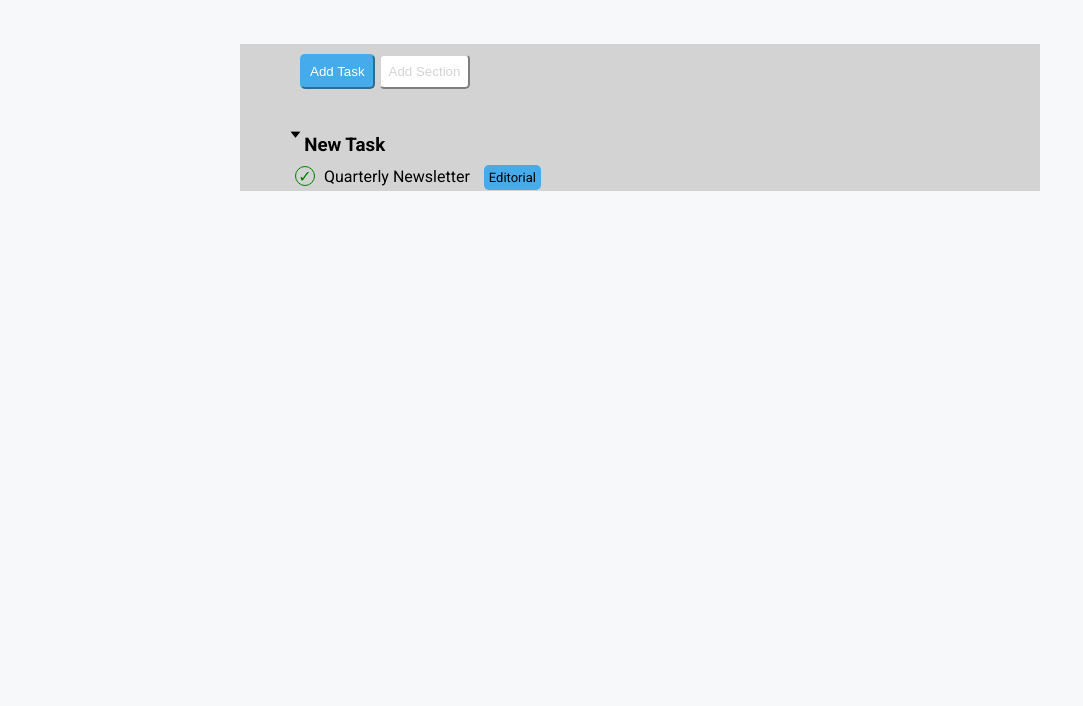
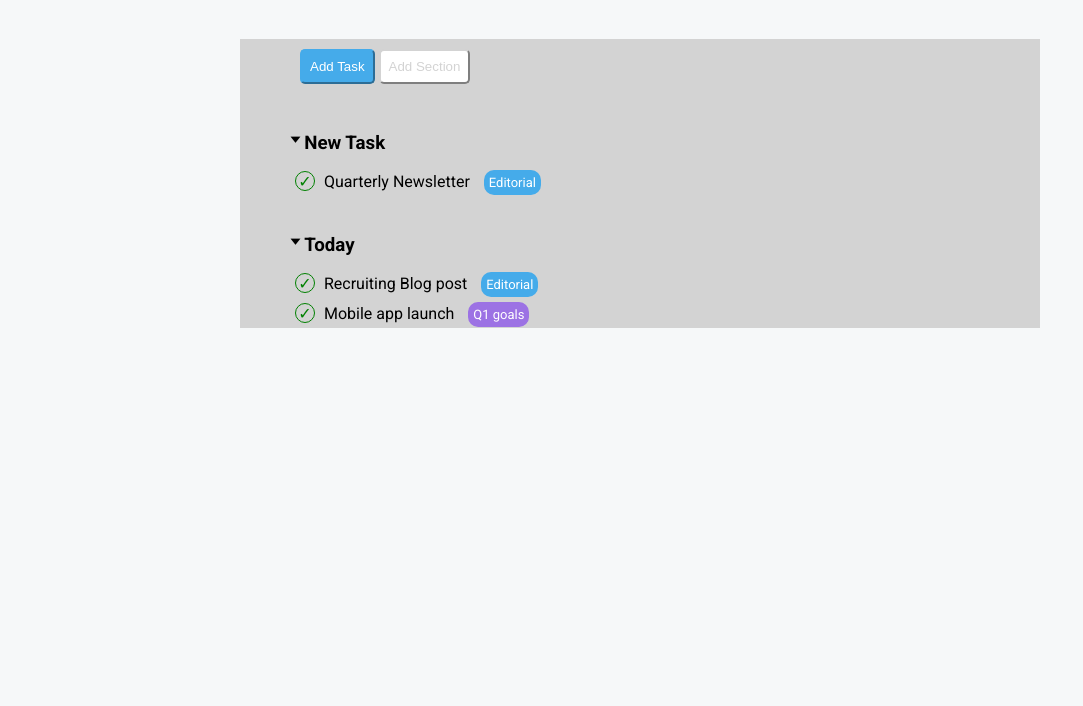
Before and after one commit to AleFabbretti/html-css-toboolist, a plain HTML site: page index.html in a window 1280 px wide. Shown: the part 94-800 px from the top of the page, without its empty margins (0-1083 px from the left). Drawn offline with Linux system fonts and the light colour scheme.

Commit message:
seconda sezione

```diff
--- a/css/style.css
+++ b/css/style.css
@@ -55,12 +55,12 @@ h1{
 }
 
 h1{
-    padding: 30px 0px 0px 0px;
+    padding: 25px 0px 0px 0px;
     display: inline-block;
 }
 
 .triangolo{
-
+    padding-top: 40px;
 }
 
 .cerchio{
@@ -84,11 +84,23 @@ h1{
 }
 
 .editorial{
+    color: white;
     background-color: #45ABEA;
     margin-left: 10px;
     height: 20px;
     width: 50px;
-    border-radius: 5px;
+    border-radius: 10px;
     font-size: small;
     padding: 5px;
 }
+
+.q1{
+    color: white;
+    background-color: #9C72E4;
+    margin-left: 10px;
+    height: 20px;
+    width: 50px;
+    border-radius: 10px;
+    font-size: small;
+    padding: 5px;
+}
--- a/index.html
+++ b/index.html
@@ -32,6 +32,20 @@
                  <span> Quarterly Newsletter</span>
                  <span class="editorial"> Editorial</span>
             </section>
+            <section>
+                 <h1 class="triangolo">&#129171</h1>
+                 <h1>Today</h1>
+            </section>
+            <section>
+                <div class="cerchio check">&check;</div>
+                <span> Recruiting Blog post</span>
+                <span class="editorial"> Editorial</span>
+           </section>
+           <section>
+            <div class="cerchio check">&check;</div>
+            <span> Mobile app launch</span>
+            <span class="q1"> Q1 goals</span>
+            </section>
 
         </section>
 
```
